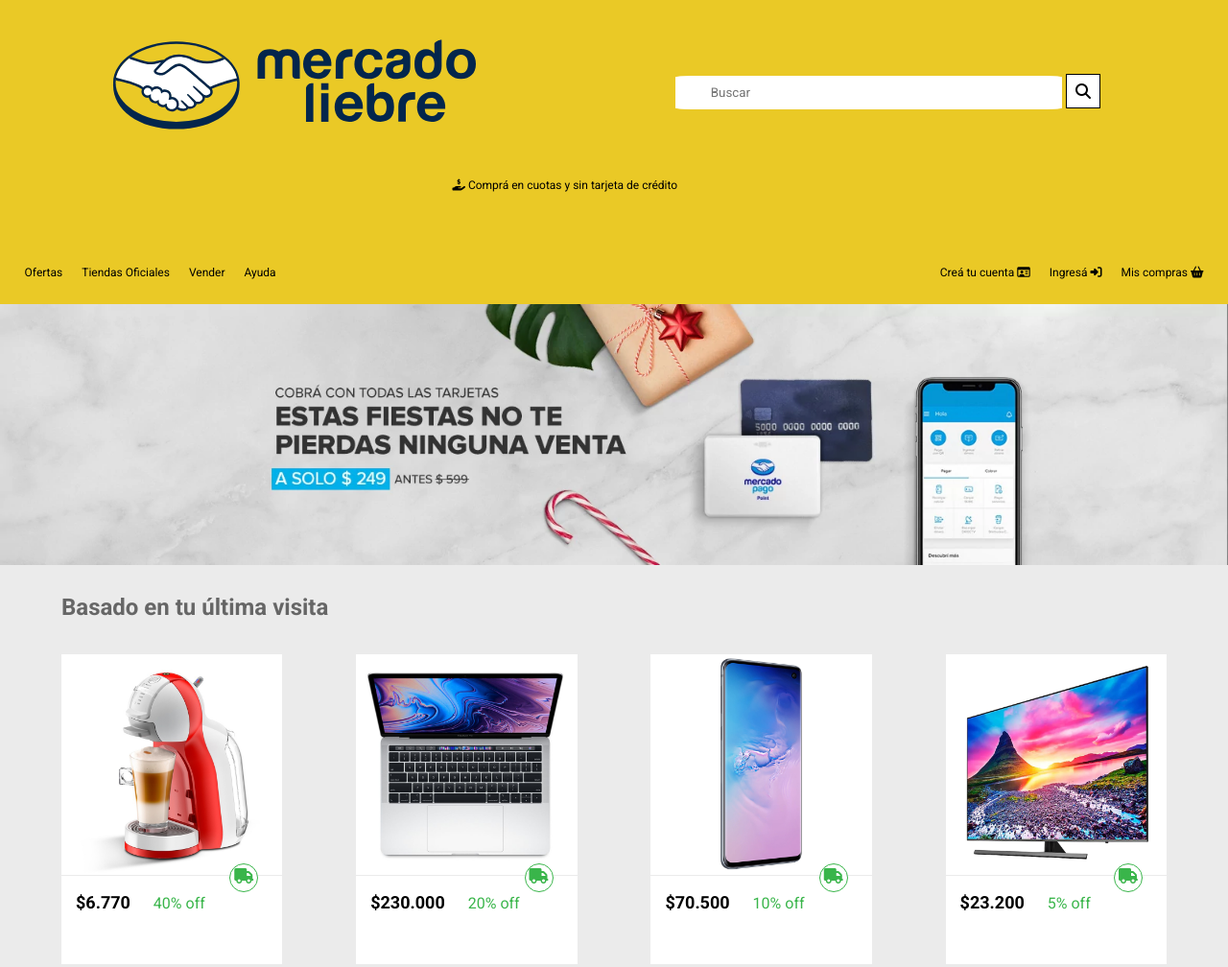
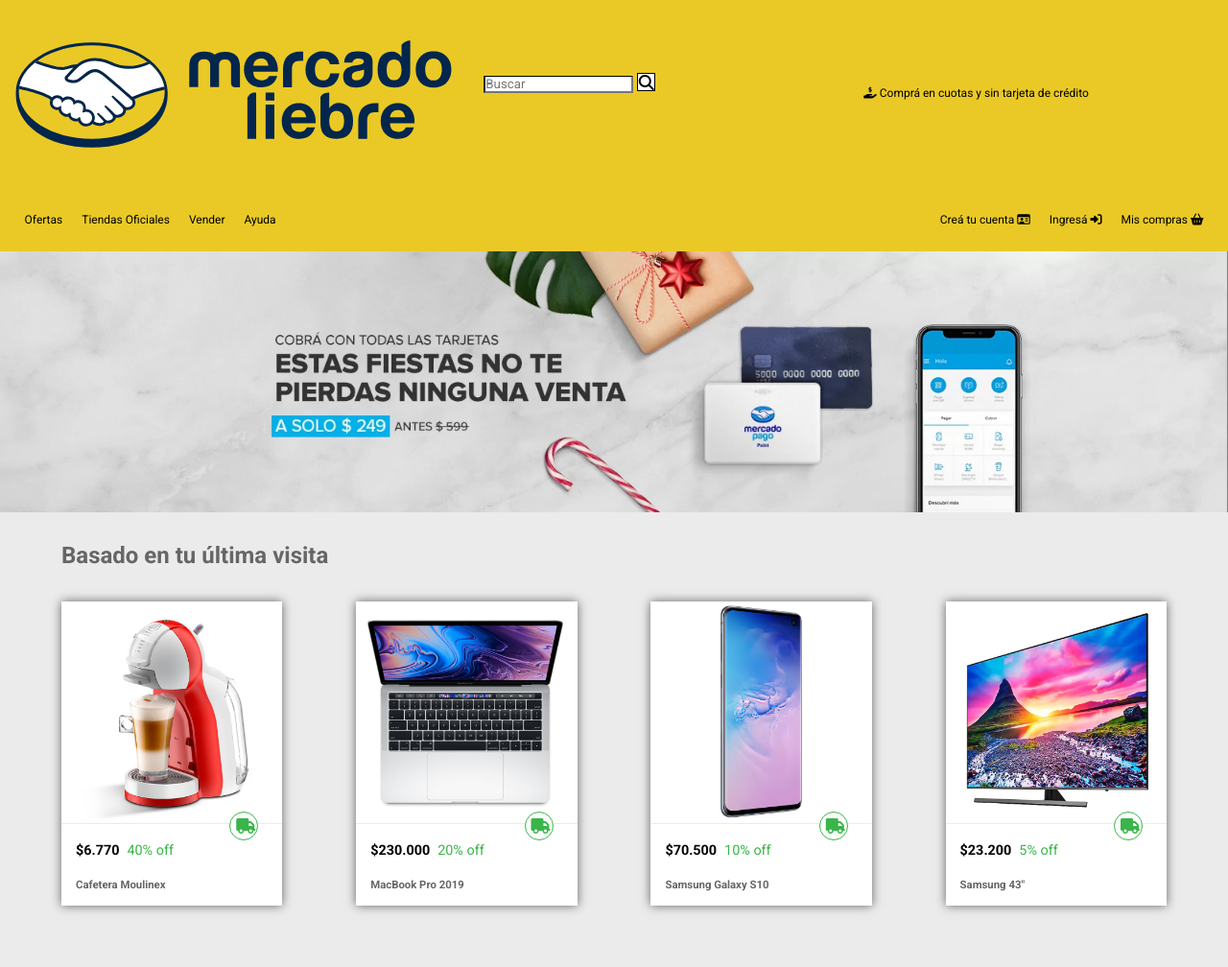
Before and after one commit to LucasJavierVillalba/mercadoliebre2023, a website: page views/home.html in a window 1280 px wide. Shown: the top 1008 px of the page at 96% size. Drawn offline with Linux system fonts and the light colour scheme; files that its build step writes are made by us from their sources; files whose address does not match are found by name.

Commit message:
aplicando flexbox

```diff
--- a/public/css/styles.css
+++ b/public/css/styles.css
@@ -1,6 +1,4 @@
 @import url('https://fonts.googleapis.com/css2?family=Roboto:wght@100;400;700&display=swap');
-@import"./register.css";
-@import"./login.css";
 
 :root {
     --color-amarillo:#EAC926;
@@ -29,8 +27,6 @@
 }
 
 /*version mobile*/
-
-/*header*/
 .home_header {
     background-color: var(--color-amarillo);
     font-family: "Roboto", sans-serif;
@@ -49,10 +45,8 @@
     padding-top: 2.5%;
     padding-left: 2.4%;
 }
-.searchBar_header form input{
-    padding:1% 10%;
-    border: 1px solid white;
-    border-radius: 4%;
+.searchBar_header #search{
+    border-top: 1px solid var(--color-negro);
 }
 
 .fa-magnifying-glass {
@@ -90,7 +84,7 @@
 .burger-menu{
     text-align: center;
 }
-/*main*/
+
 .home_body{
     width: 100vw;
 }
@@ -115,11 +109,7 @@
     height: 30px;
     margin-top: -28px;
     background-color: white;
-    transition: all 1s;
 }
-.fa-truck:hover{
-    transform: rotateZ(-90deg)
-    }
 
 .home_banner {
     width: 100vw;
@@ -175,15 +165,10 @@
 }
 
 .home_main section article {
-    box-shadow: 0px 0px 0px rgb(100, 100, 100);
-    background-color: var(--color-blanco);
+    background-color: white;
     margin-bottom: 10px;
-    transition: all 1s;
 }
-.home_main section article:hover{
-    box-shadow: 0px 0px 10px rgb(100, 100, 100);
-}
-/*footer*/
+
 footer{
     margin-top:4%;
     width: 100%;
@@ -210,7 +195,6 @@
     color: var(--color-celeste);
     font-size: 2em;
     margin-bottom: 10px;
-    transition: all 0.5s;
 }
 
 footer .copyright p {
@@ -219,12 +203,9 @@
     margin-bottom: 60px;
     margin-left: 1%;
 }
-footer article i:hover{
-    color: #0022AA;
-}
 
-/* VERSION TABLET header */
-@media(min-width:768px){
+/* VERSION TABLET */
+@media(min-width:361px){
     .home_header{
         display: flex;
         align-items: center;
@@ -274,27 +255,16 @@
         margin-left: 2%;
     }
     .fa-magnifying-glass {
-        padding: 2%;
-        width: 10%;
+        padding: 0.2%;
     }
     .searchBar_header {
-        padding-top: 3%;
-        width: 40%;
+        padding-top: 1%;
+        width: 26%;
     }
-    .searchBar_header form input {
-        padding: 2% 8%;
-        width: 85%;
-    }
-    /*main tablet*/
     .home_main section article div h4{
         display: block;
         padding-top:2%;
         color: var(--color-gris-oscuro);
-        opacity: 0%;
-        transition: all, 1s;
-    }
-    .home_main section article div h4:hover{
-        opacity:100%;
     }
     .home_ultimavisita h3{
         width: 100%;
@@ -311,22 +281,14 @@
         padding-right: 0%;
     }
     .home_main section article{
-        box-shadow: 0px 0px 0px rgb(100, 100, 100);
+        box-shadow: 0px 0px 10px rgb(100, 100, 100);
         width: 45%;
         display: flex;
         flex-direction: column;
-        transition: all 1s;
-    }
-    .home_main section article:hover{
-        box-shadow: 0px 0px 10px rgb(100, 100, 100);
+
     }
     .fa-truck{
         padding: 1.8%;
-        transition: all 1s;
-    }
-
-    .fa-truck:hover{
-    transform: rotateZ(-90deg)
     }
 
     .home_ofertas h3{
@@ -342,31 +304,21 @@
     }
 }
 
-/* VERSION DESKTOP header */
-@media(min-width:1024px){
+/* VERSION DESKTOP */
+@media(min-width:769px){
     .searchBar_header {
-        margin-right: 2%;
-        padding-top: 4%;
-        width: 35%;
-        padding-left: 0;
-    }
-    .searchBar_header form input{
-        width: 90%;
-        padding: 2% 8%;
+        margin-right: 5%;
+        width: 25%;
     }
     .compra_cuotas_home{
         margin-right: 8%;
         width: 25%;
     }
-    .fa-magnifying-glass{
-        width: 8%;
-    }
     .home_header img {
+        width: 36%;
         margin-top: 3%;
         margin-left: 1%;
     }
-    /*main desktop*/
-
     .home_ultimavisita h3{
         padding-top: 1%;
         margin-top: -2%;
@@ -381,44 +333,21 @@
         gap: 0px;
     }
     .home_main section article{
-        box-shadow: 0px 0px 0px rgb(100, 100, 100);
         width: 20%;
-        transition: all 1s;
-    }
-    .home_main section article:hover{
-        box-shadow: 0px 0px 10px rgb(100, 100, 100);
+
     }
     .home_main section article div p{
-        margin-left: 10%;
+        margin-left: 2%;
+        font-size: 90%;
+    }
+    .home_main section article div h5{
+        font-size:90%;
     }
     .home_main section article div h4{
         padding-top: 10%;
-        opacity: 0%;
-        transition: all, 1s;
-    }
-    .home_main section article div h4:hover{
-        opacity:100%;
+        font-size: 71%;
     }
     .fa-truck{
-        padding: 2%;
-        transition: all 1s;
-    }
-    .fa-truck:hover{
-        transform: rotateZ(-90deg)
-    }
-    /*footer*/
-    footer {
-        display: flex;
-        flex-wrap: wrap;
-        justify-content: space-around;
-    }
-    .copyright {
-        width: 100%;
-    }
-    footer article i{
-        transition: all 0.5s;
-    }
-    footer article i:hover{
-        color: #0022AA;
+        padding: 3%;
     }
 }
```
